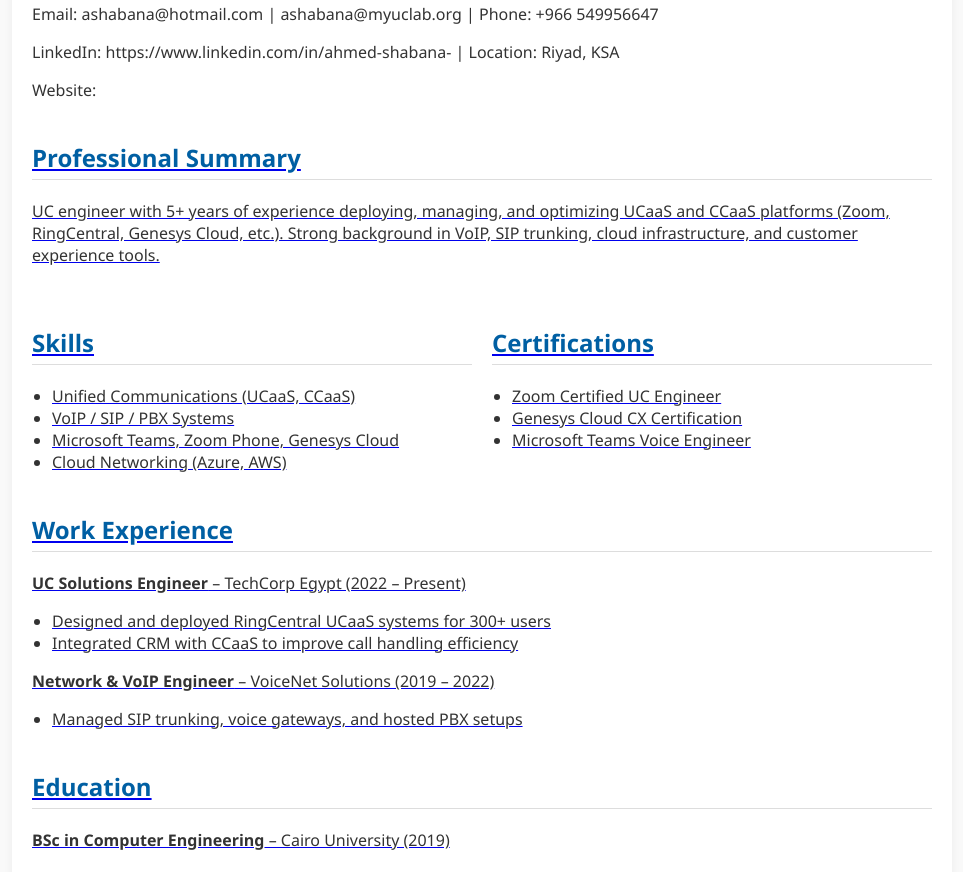
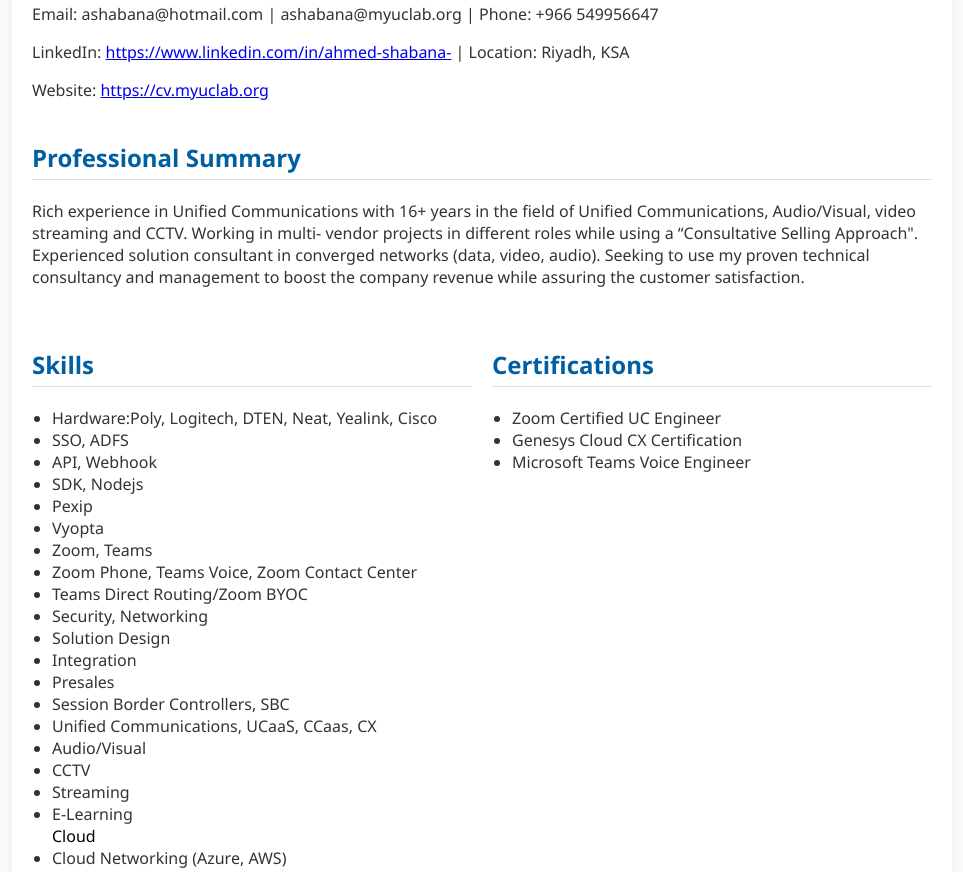
Before and after one commit to shabonaa/CvTest, a plain HTML site: page index.html in a window 1280 px wide. Shown: the part 292-1164 px from the top of the page, without its empty margins (158-1121 px from the left). Drawn offline with Linux system fonts and the light colour scheme; some packages are replaced by stand-ins of ours; a script that the page names is missing.

Commit message:
Update index.html

```diff
--- a/index.html
+++ b/index.html
@@ -12,7 +12,7 @@
     }
 
     header {
-      background: url('https://i.imgur.com/bE0uJhH.jpg') no-repeat center;
+      background: url('https://cv.myuclab.org/banner.jpeg') no-repeat center;
       background-size: cover;
       color: white;
       padding: 60px 20px;
@@ -93,22 +93,43 @@
   <div class="container">
     <div class="contact">
       <p>Email: ashabana@hotmail.com | ashabana@myuclab.org | Phone: +966 549956647</p>
-      <p>LinkedIn: https://www.linkedin.com/in/ahmed-shabana- | Location: Riyad, KSA</p>
-      <p>Website: <a href="https://shabonaa.github.io/CvTest/index.html" https://shabonaa.github.io/CvTest/index.html </a></p>
+      <p>LinkedIn: <a href="https://www.linkedin.com/in/ahmed-shabana-"> https://www.linkedin.com/in/ahmed-shabana-</a> | Location: Riyadh, KSA</p>
+      <p>Website: <a href="https://cv.myuclab.org/"> https://cv.myuclab.org </a></p>
     </div>
 
     <div class="section">
       <h2>Professional Summary</h2>
-      <p>UC engineer with 5+ years of experience deploying, managing, and optimizing UCaaS and CCaaS platforms (Zoom, RingCentral, Genesys Cloud, etc.). Strong background in VoIP, SIP trunking, cloud infrastructure, and customer experience tools.</p>
+      <p>Rich experience in Unified Communications with 16+ years in the field of Unified
+Communications, Audio/Visual, video streaming and CCTV. Working in multi-
+vendor projects in different roles while using a “Consultative Selling Approach".
+Experienced solution consultant in converged networks (data, video, audio).
+Seeking to use my proven technical consultancy and management to boost the
+company revenue while assuring the customer satisfaction.</p>
     </div>
 
     <div class="section two-col">
       <div>
         <h2>Skills</h2>
         <ul>
-          <li>Unified Communications (UCaaS, CCaaS)</li>
-          <li>VoIP / SIP / PBX Systems</li>
-          <li>Microsoft Teams, Zoom Phone, Genesys Cloud</li>
+          <Li>Hardware:Poly, Logitech, DTEN, Neat, Yealink, Cisco </Li>
+          <Li>SSO, ADFS</Li>
+          <Li>API, Webhook</Li>
+          <Li>SDK, Nodejs </Li>
+          <Li>Pexip</Li>
+          <Li>Vyopta</Li>
+          <Li>Zoom, Teams</Li>
+          <Li>Zoom Phone, Teams Voice, Zoom Contact Center</Li>
+          <Li>Teams Direct Routing/Zoom BYOC</Li>
+	 	  <Li>Security, Networking</Li>
+          <Li>Solution Design</Li>
+          <Li>Integration</Li>
+          <Li>Presales</Li>
+          <Li>Session Border Controllers, SBC</Li>
+          <Li>Unified Communications, UCaaS, CCaas, CX</Li>
+          <Li>Audio/Visual</Li>
+          <Li>CCTV</Li>
+          <Li>Streaming</Li>
+          <Li>E-Learning</Li> Cloud</li>
           <li>Cloud Networking (Azure, AWS)</li>
         </ul>
       </div>
@@ -118,6 +139,8 @@
           <li>Zoom Certified UC Engineer</li>
           <li>Genesys Cloud CX Certification</li>
           <li>Microsoft Teams Voice Engineer</li>
+
+
         </ul>
       </div>
     </div>
```
